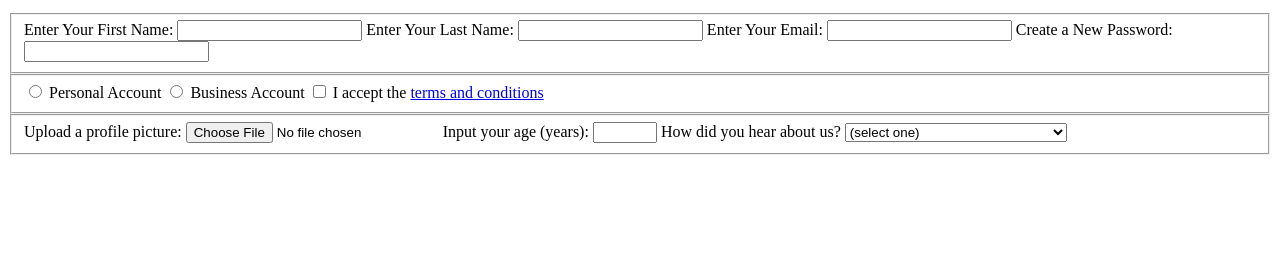
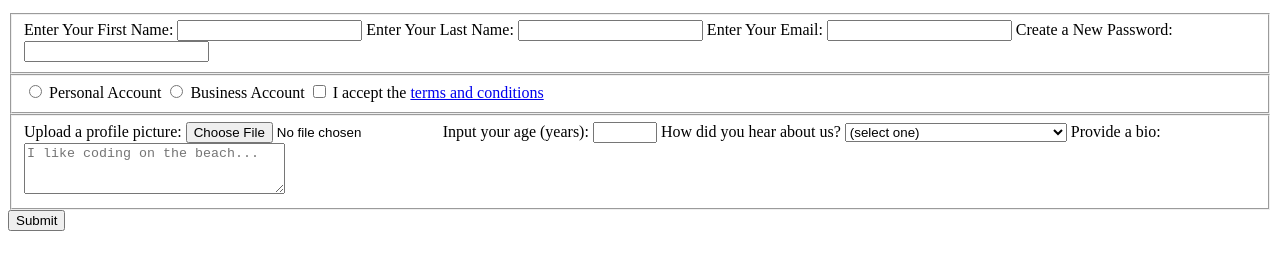
Before and after one commit to ErnestKnowing/registration-formTwo, a plain HTML site: page index.html in a window 1280 px wide. Shown: the part 101-370 px from the top of the page. Drawn offline with Linux system fonts and the light colour scheme.

Commit message:
feat: submit

```diff
--- a/index.html
+++ b/index.html
@@ -34,5 +34,11 @@
                     <option value="4">Other</option>
                 </select>
             </label>
+            <label for="bio">Provide a bio:
+                <textarea id="bio" rows="3" cols="30" placeholder="I like coding on the beach..." name="text"></textarea>
+            </label>
+        </fieldset>
+        <input type="submit" value="Submit">
+    </form>
 </body>
 </html>
```
